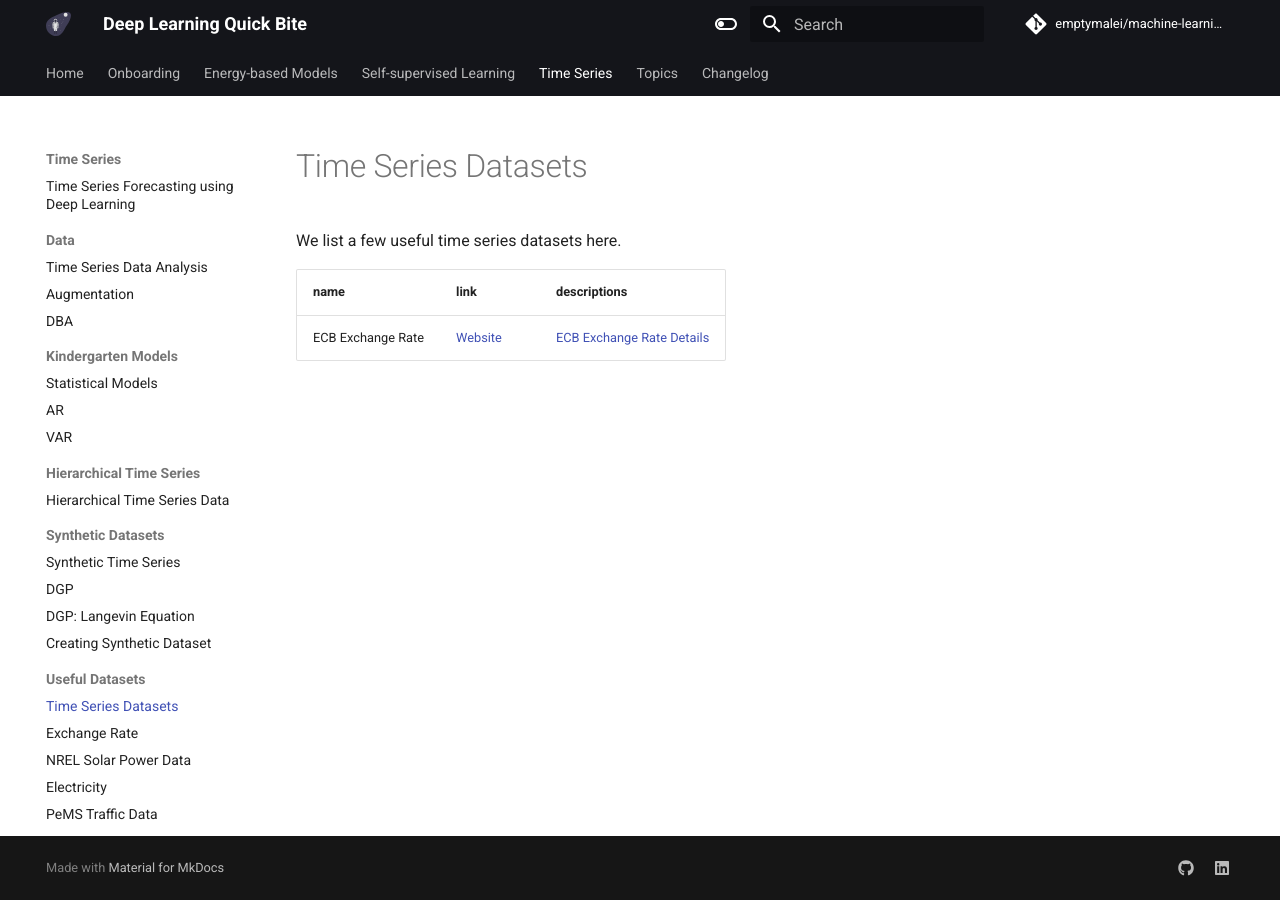
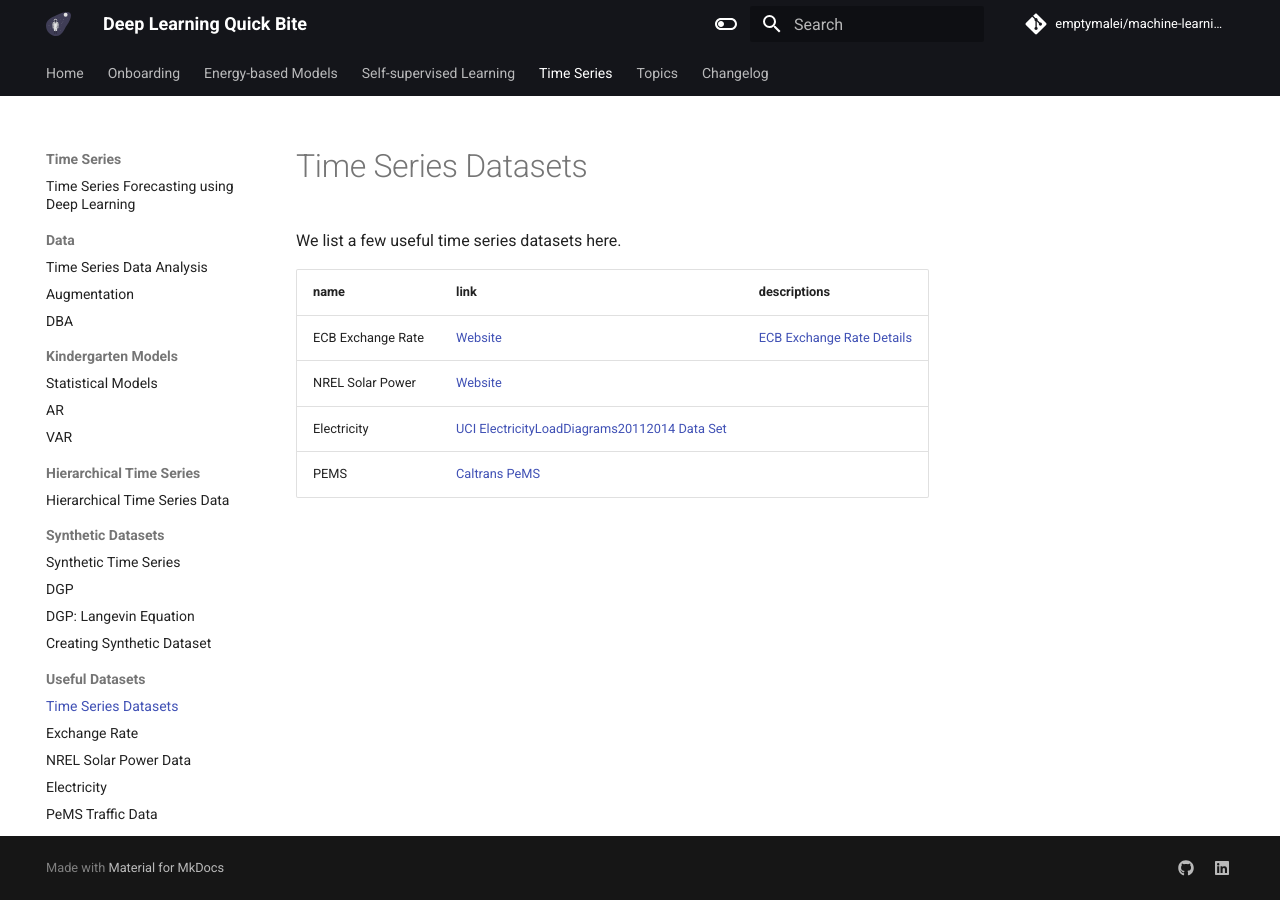
Before and after one commit to emptymalei/deep-learning, an MkDocs documentation site: the page built from dl/time-series/timeseries-datasets.md, in a window 1280 px wide. Built offline with MkDocs 1.6.1 and Material for MkDocs 9.7.7, drawn with Linux system fonts in a browser that asks for light colours; comment, search, counter and statistics services are not loaded.

Commit message:
update ts dataset table

```diff
--- a/dl/time-series/timeseries-datasets.md
+++ b/dl/time-series/timeseries-datasets.md
@@ -5,3 +5,6 @@ We list a few useful time series datasets here.
 | name | link | descriptions |
 |------|------|--------------|
 | ECB Exchange Rate | [Website](https://www.ecb.europa.eu/stats/policy_and_exchange_rates/euro_reference_exchange_rates/html/index.en.html) | [ECB Exchange Rate Details](timeseries-datasets.ecb-exchange-rate.md) |
+| NREL Solar Power | [Website](https://www.nrel.gov/grid/solar-power-data.html) |  |
+| Electricity | [UCI ElectricityLoadDiagrams20112014 Data Set](https://archive.ics.uci.edu/ml/datasets/ElectricityLoadDiagrams20112014) |  |
+| PEMS | [Caltrans PeMS](https://pems.dot.ca.gov/?dnode=Clearinghouse) |  |
```
